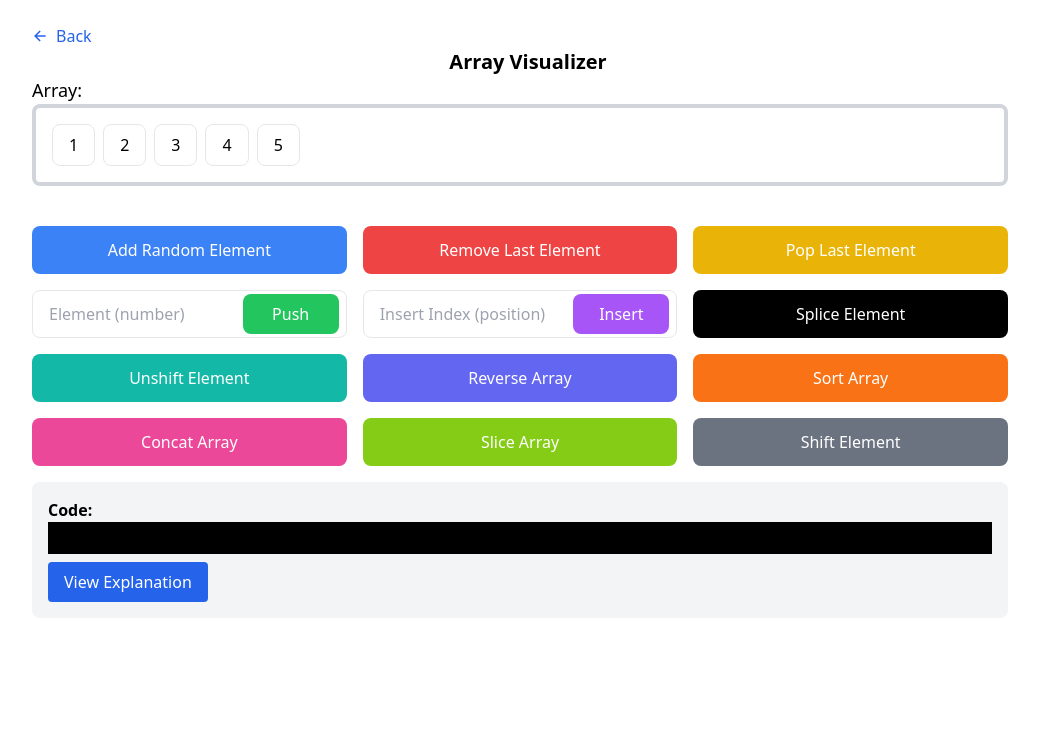
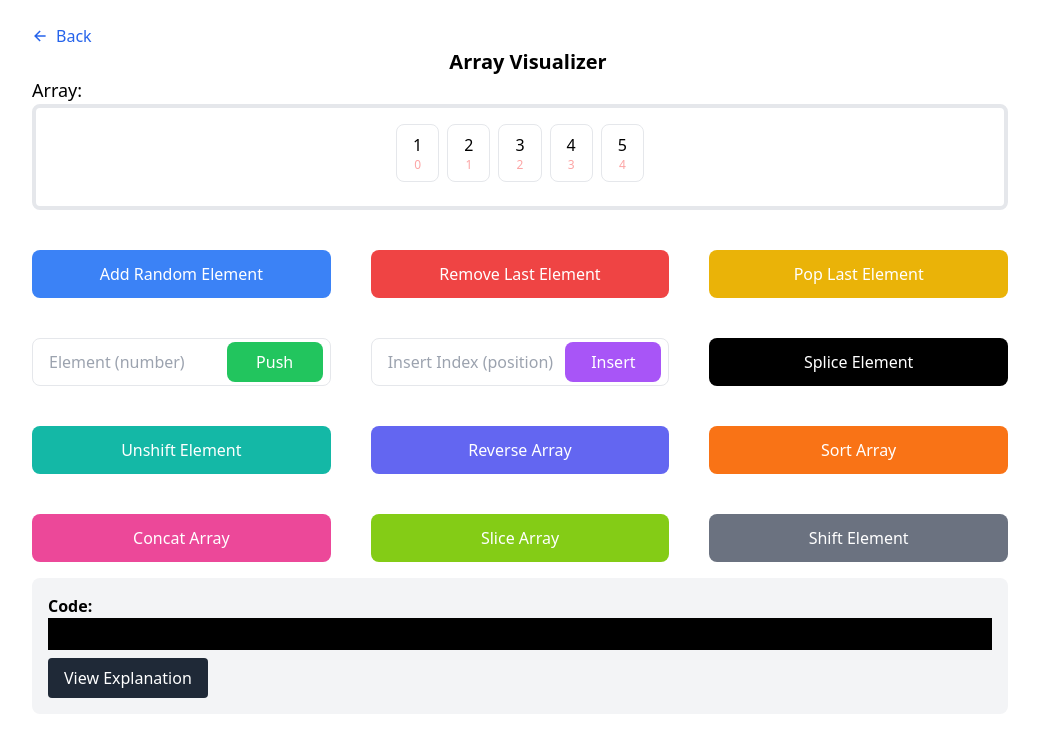
Before and after one commit to BryanLomerio/Data-Structures-playground, a React (Vite) app: page /array-visualizer in a window 1280 px wide. Shown: the top 736 px of the page, without its empty margins (120-1159 px from the left). Built offline with nearby package versions, Linux system fonts and the light colour scheme.

Commit message:
feat: add index indicator

```diff
--- a/src/components/array/ArrayControls.jsx
+++ b/src/components/array/ArrayControls.jsx
@@ -19,7 +19,7 @@ const ArrayControls = ({
     setInsertIndex,
 }) => {
     return (
-        <div className="grid grid-cols-3 gap-4">
+        <div className="grid grid-cols-3 gap-10">
             {/* Add Random Element */}
             <div className="relative group">
                 <button
--- a/src/components/array/ArrayVisualizer.jsx
+++ b/src/components/array/ArrayVisualizer.jsx
@@ -206,21 +206,24 @@ const ArrayVisualizer = () => {
             <h2 className="text-xl font-semibold ml-4 text-center">Array Visualizer</h2>
             <div className="mb-4">
                 <h3 className="text-lg">Array:</h3>
-                <div
-                    className={`p-4 rounded-lg border-4 mb-10 ${arrayUpdated ? 'border-blue-500' : 'border-gray-300'
-                        }`}
-                >
-                    <div className="flex gap-2">
+                <div className="p-4 rounded-lg border-4 mb-10 ${arrayUpdated ? 'border-blue-500' : 'border-gray-300'}">
+                    <div className="flex gap-2 items-center justify-center flex-wrap">
                         {array.map((element, index) => (
                             <div
                                 key={index}
-                                className={`px-4 py-2 border rounded-lg ${highlightedElement === element ? 'bg-green-300' : ''}`}
+                                className={`relative px-4 mb-2 py-2 border rounded-lg ${highlightedElement === element ? 'bg-green-300' : ''}`}
                             >
                                 {element}
+
+                                {/* Index Indicator */}
+                                <div className="relative bottom-0 left-0 right-0 text-center text-xs text-red-300">
+                                    {index}
+                                </div>
                             </div>
                         ))}
                     </div>
                 </div>
+
             </div>
             <ArrayControls
                 onAddElement={addElement}
--- a/src/components/array/GeneratedCode.jsx
+++ b/src/components/array/GeneratedCode.jsx
@@ -12,7 +12,7 @@ const GeneratedCode = ({ generatedCode, explanation }) => {
             <h4 className="font-semibold">Code:</h4>
             <pre className="bg-black text-white p-4">{generatedCode}</pre>
             <button
-                className="mt-2 px-4 py-2 bg-blue-600 text-white rounded"
+                className="mt-2 px-4 py-2 bg-gray-800 text-white rounded"
                 onClick={handleToggleExplanation}
             >
                 {showExplanation ? 'Hide Explanation' : 'View Explanation'}
```
